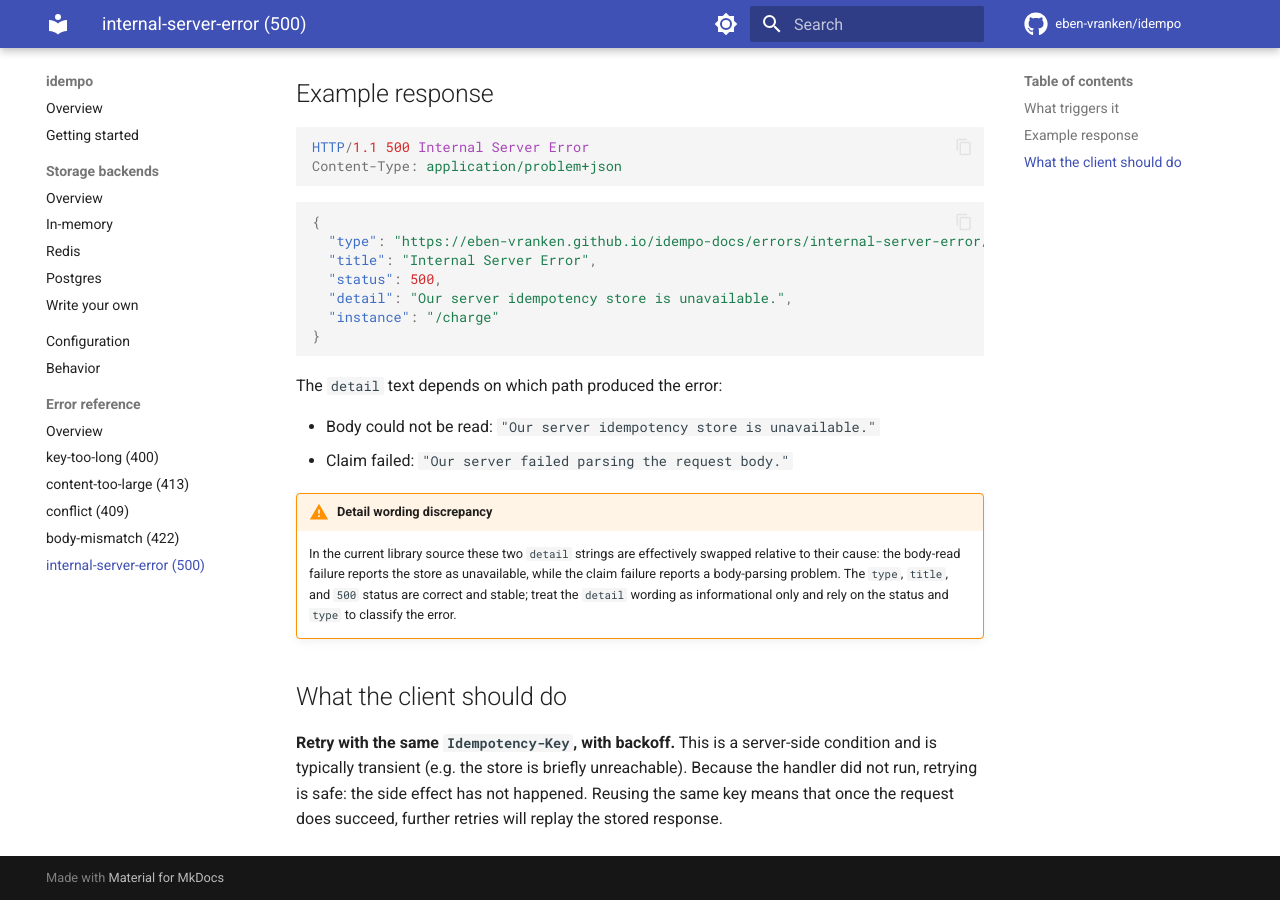
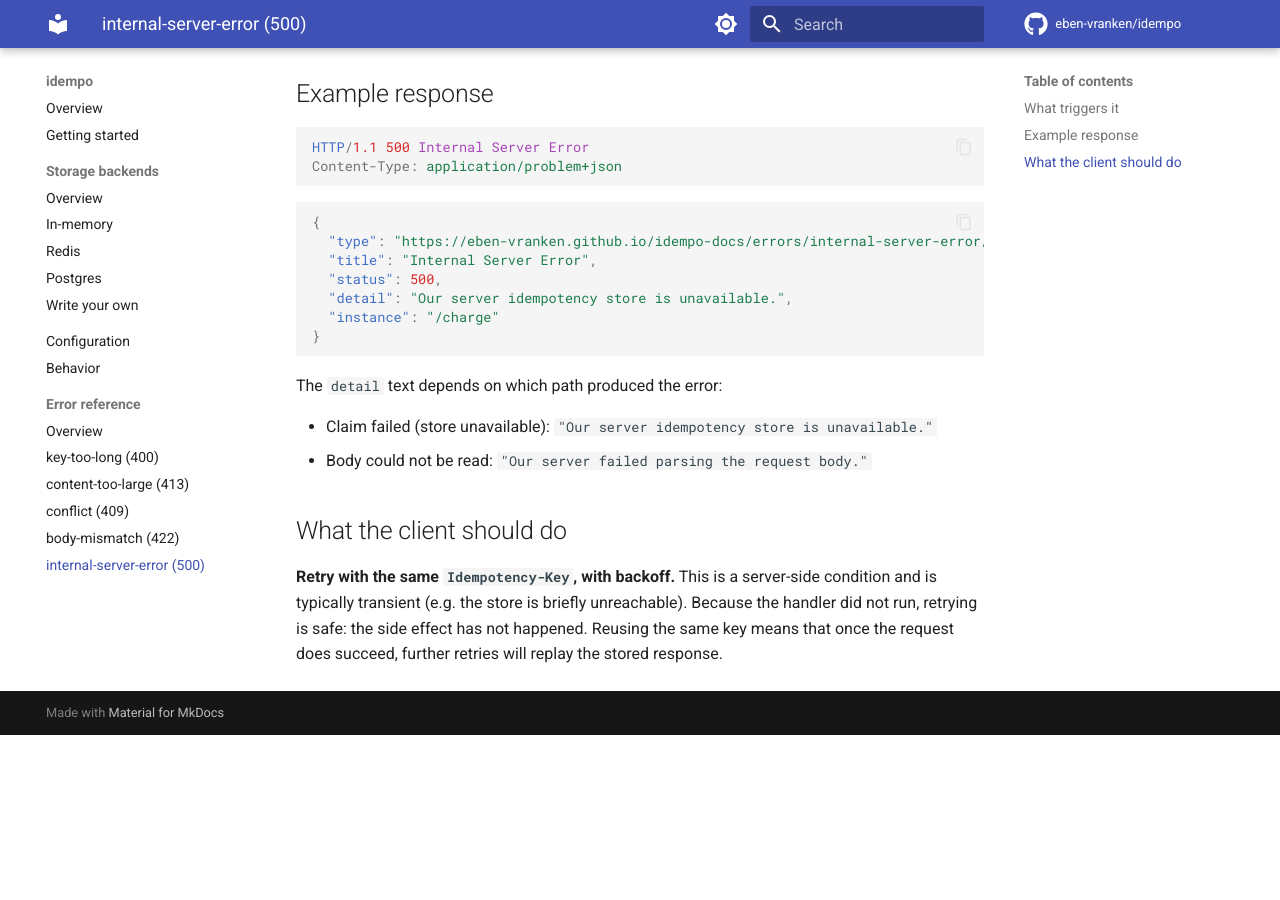
Before and after one commit to eben-vranken/idempo-docs, an MkDocs documentation site: the page built from docs/errors/internal-server-error.md, in a window 1280 px wide and 900 px high, scrolled down 657 px. Built offline with MkDocs 1.6.1 and Material for MkDocs 9.7.7, drawn with Linux system fonts in a browser that asks for light colours; comment, search, counter and statistics services are not loaded; after the commit the page ends 1392 px from its top, so only the background shows below that.

Commit message:
fix: missaligned errors and schema

```diff
--- a/docs/errors/internal-server-error.md
+++ b/docs/errors/internal-server-error.md
@@ -41,16 +41,8 @@ Content-Type: application/problem+json
 
 The `detail` text depends on which path produced the error:
 
-- Body could not be read: `"Our server idempotency store is unavailable."`
-- Claim failed: `"Our server failed parsing the request body."`
-
-!!! warning "Detail wording discrepancy"
-    In the current library source these two `detail` strings are effectively
-    swapped relative to their cause: the body-read failure reports the store as
-    unavailable, while the claim failure reports a body-parsing problem. The
-    `type`, `title`, and `500` status are correct and stable; treat the `detail`
-    wording as informational only and rely on the status and `type` to classify
-    the error.
+- Claim failed (store unavailable): `"Our server idempotency store is unavailable."`
+- Body could not be read: `"Our server failed parsing the request body."`
 
 ## What the client should do
 
```
Also changed, not shown: docs/storage/postgres.md (+3 -7 lines).
